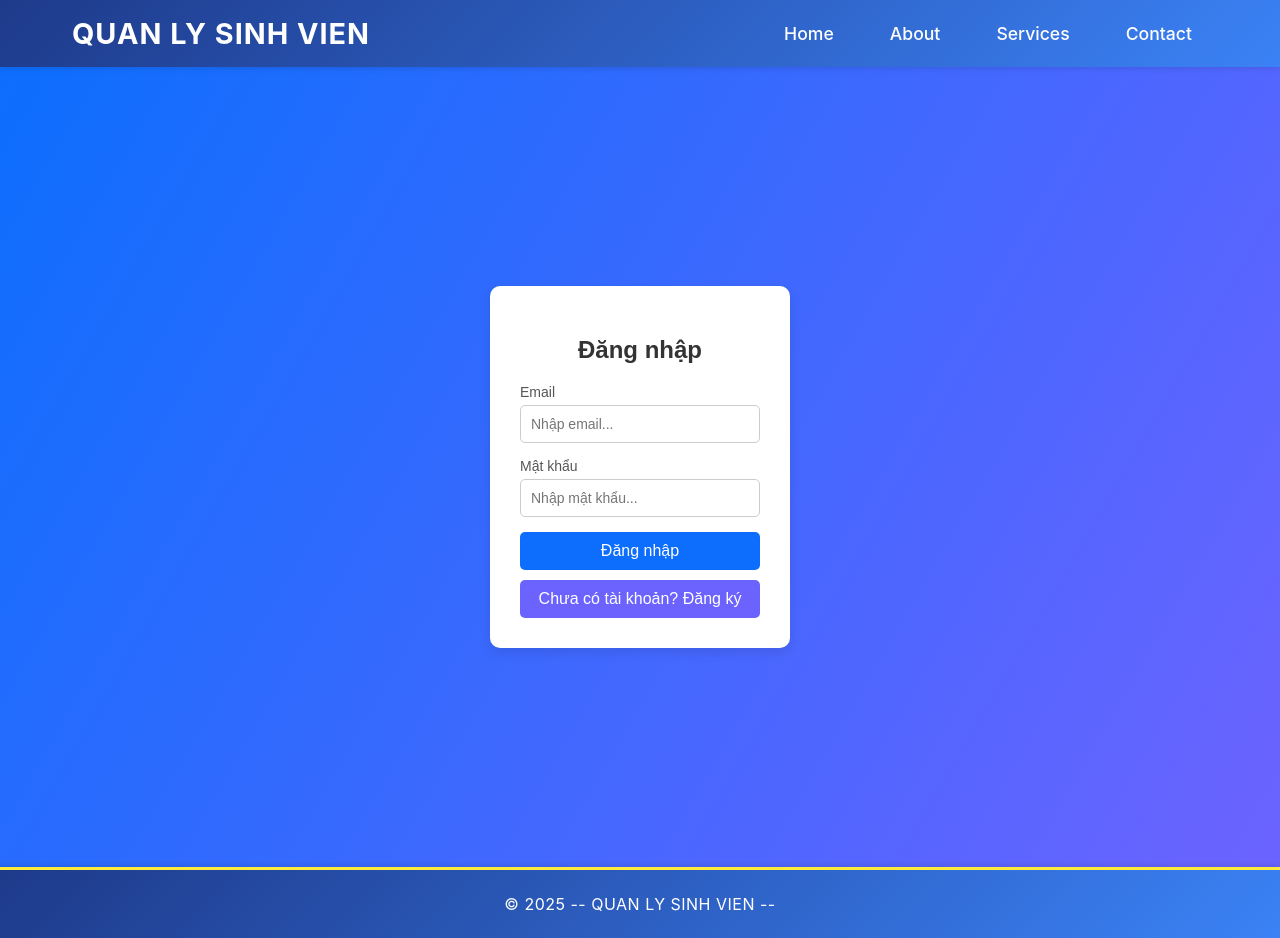
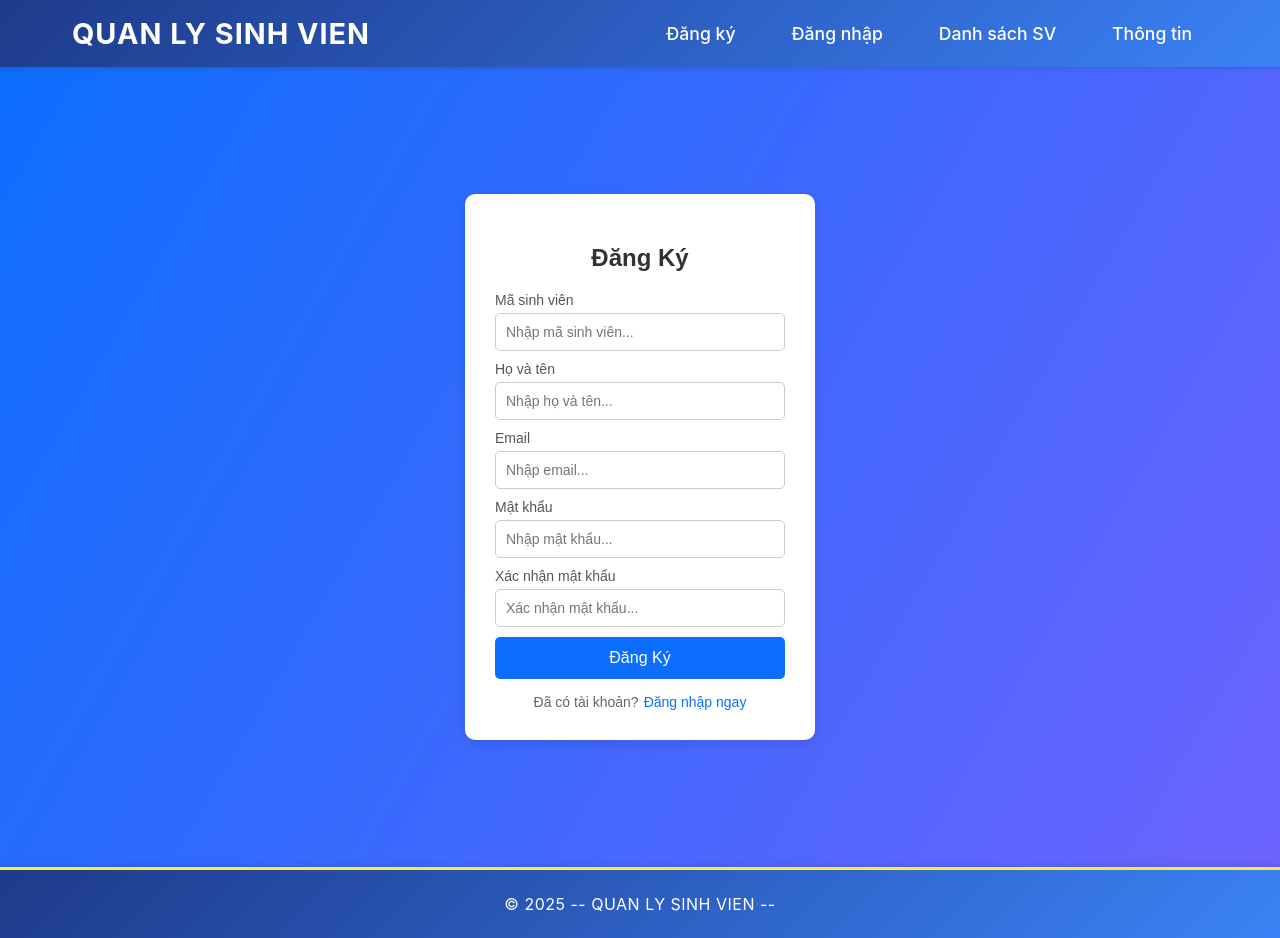
Before and after one commit to anhnguyenha09/react-project-nha, a React (Create React App) app: page / in a window 1280 px wide. Built offline with nearby package versions, Linux system fonts and the light colour scheme.

Commit message:
Chỉnh sửa tí ti

```diff
--- a/src/App.js
+++ b/src/App.js
@@ -1,16 +1,18 @@
-// ===== src/App.js =====
 import React from 'react';
+import { BrowserRouter } from 'react-router-dom';
 import Header from './components/header';
 import Body from './components/body';
 import Footer from './components/footer';
+import './App.css';
 
 export default function App() {
     return (
-        <div className="app-root">
-            <Header></Header>
-            <Body />
-            <Footer />
-        </div>
-        // <React></React>
+        <BrowserRouter>
+            <div className="app-root">
+                <Header />
+                <Body />
+                <Footer />
+            </div>
+        </BrowserRouter>
     );
 }
--- a/src/components/body.js
+++ b/src/components/body.js
@@ -1,14 +1,16 @@
 import LoginPage from "../containers/Login";
+import RegisterPage from "../containers/Register";
 import StudentList from "./StudentList";
 import Info from "./Info";
-import Register from "../containers/Register";
 import { Route, Routes } from "react-router-dom";
+
 function Body() {
     return (
         <main>
             <Routes>
-                <Route path="/" element={<LoginPage />} />
-                <Route path="/register" element={<Register />} />
+                <Route path="/" element={<RegisterPage />} />
+                <Route path="/login" element={<LoginPage />} />
+                <Route path="/register" element={<RegisterPage />} />
                 <Route path="/info" element={<Info />} />
                 <Route path="/studentlist" element={<StudentList />} />
             </Routes>
--- a/src/components/header.js
+++ b/src/components/header.js
@@ -1,4 +1,5 @@
 import './Header.css';
+import { Link } from 'react-router-dom';
 
 function Header() {
     return (
@@ -10,10 +11,10 @@ function Header() {
                 {/* Navigation */}
                 <nav>
                     <ul className="nav-menu">
-                        <li><a href="#">Home</a></li>
-                        <li><a href="#">About</a></li>
-                        <li><a href="#">Services</a></li>
-                        <li><a href="#">Contact</a></li>
+                        <li><Link to="/" style={{color: 'white', textDecoration: 'none'}}>Đăng ký</Link></li>
+                        <li><Link to="/login" style={{color: 'white', textDecoration: 'none'}}>Đăng nhập</Link></li>
+                        <li><Link to="/studentlist" style={{color: 'white', textDecoration: 'none'}}>Danh sách SV</Link></li>
+                        <li><Link to="/info" style={{color: 'white', textDecoration: 'none'}}>Thông tin</Link></li>
                     </ul>
                 </nav>
             </div>
--- a/src/containers/Login.js
+++ b/src/containers/Login.js
@@ -1,5 +1,5 @@
 import { useState } from "react";
-import { useNavigate } from "react-router-dom";
+import { useNavigate, Link } from "react-router-dom";
 import axios from "axios";
 
 function LoginPage() {
@@ -32,10 +32,10 @@ function LoginPage() {
       <form style={styles.box} onSubmit={handleSubmit}>
         <h2 style={styles.title}>Đăng nhập</h2>
 
-        <label style={styles.label}>Email</label>
+        <label style={styles.label}>Tên đăng nhập</label>
         <input
           type="text"
-          placeholder="Nhập email..."
+          placeholder="Nhập tên đăng nhập..."
           value={email}
           onChange={(e) => setEmail(e.target.value)}
           style={styles.input}
@@ -56,14 +56,10 @@ function LoginPage() {
           Đăng nhập
         </button>
 
-        {/* Nút chuyển hướng sang Register */}
-        <button
-          type="button"
-          style={{ ...styles.button, background: "#6c63ff", marginTop: "10px" }}
-          onClick={() => navigate("/register")}
-        >
-          Chưa có tài khoản? Đăng ký
-        </button>
+        <div style={styles.linkContainer}>
+          <p style={styles.linkText}>Chưa có tài khoản? </p>
+          <Link to="/" style={styles.link}>Đăng ký ngay</Link>
+        </div>
       </form>
     </div>
   );
@@ -84,7 +80,7 @@ const styles = {
     padding: "30px",
     borderRadius: "10px",
     boxShadow: "0 4px 12px rgba(0,0,0,0.1)",
-    width: "300px",
+    width: "350px",
     display: "flex",
     flexDirection: "column",
   },
@@ -107,14 +103,34 @@ const styles = {
     fontSize: "14px",
   },
   button: {
-    padding: "10px",
+    padding: "12px",
     background: "#0d6efd",
     color: "white",
     fontSize: "16px",
     border: "none",
     borderRadius: "5px",
     cursor: "pointer",
+    marginBottom: "15px",
+    transition: "background-color 0.3s ease",
   },
+  linkContainer: {
+    textAlign: "center",
+    display: "flex",
+    justifyContent: "center",
+    alignItems: "center",
+    gap: "5px",
+  },
+  linkText: {
+    margin: 0,
+    fontSize: "14px",
+    color: "#666",
+  },
+  link: {
+    color: "#0d6efd",
+    textDecoration: "none",
+    fontSize: "14px",
+    fontWeight: "500",
+  }
 };
 
 export default LoginPage;
--- a/src/containers/Register.js
+++ b/src/containers/Register.js
@@ -1,93 +1,132 @@
-import React from 'react';
-import { useForm } from 'react-hook-form';
-import axios from 'axios';
+import { useState } from "react";
+import { Link } from "react-router-dom";
 
 function Registration() {
-    const { register, handleSubmit, formState: { errors }, watch } = useForm();
-    const password = watch('password');
+    const [formData, setFormData] = useState({
+        maSinhVien: "",
+        hoVaTen: "",
+        email: "",
+        password: "",
+        confirmPassword: ""
+    });
+    const [errors, setErrors] = useState({});
 
-    // Hàm kiểm tra mật khẩu mạnh
-    const validateStrongPassword = value =>
-        /^(?=.*[a-z])(?=.*[A-Z])(?=.*\d)(?=.*[@$!%*?&])[A-Za-z\d@$!%*?&]{8,}$/.test(value) ||
-        'Mật khẩu phải ít nhất 8 ký tự, gồm chữ hoa, chữ thường, số và ký tự đặc biệt';
+    const handleChange = (e) => {
+        const { name, value } = e.target;
+        setFormData(prev => ({
+            ...prev,
+            [name]: value
+        }));
+    };
 
-    const onSubmit = async (data) => {
-        try {
-            await axios.post('http://localhost:3001/account', {
-                studentId: data.maSinhVien,
-                name: data.hoVaTen,
-                email: data.email,
-                password: data.password
-            });
-            alert('Đăng ký thành công!');
-        } catch (err) {
-            console.error('Lỗi khi lưu dữ liệu:', err);
-            alert('Lỗi khi lưu dữ liệu!');
+    const validateForm = () => {
+        const newErrors = {};
+
+        if (!formData.maSinhVien) newErrors.maSinhVien = "Mã sinh viên là bắt buộc";
+        if (!formData.hoVaTen) newErrors.hoVaTen = "Họ và tên là bắt buộc";
+        if (!formData.email) {
+            newErrors.email = "Email là bắt buộc";
+        } else if (!/^[a-zA-Z0-9._%+-]+@[a-zA-Z0-9.-]+\.[a-zA-Z]{2,}$/.test(formData.email)) {
+            newErrors.email = "Email không đúng định dạng";
         }
+        if (!formData.password) newErrors.password = "Mật khẩu là bắt buộc";
+        if (formData.password.length < 6) newErrors.password = "Mật khẩu phải có ít nhất 6 ký tự";
+        if (!formData.confirmPassword) newErrors.confirmPassword = "Xác nhận mật khẩu là bắt buộc";
+        if (formData.password !== formData.confirmPassword) {
+            newErrors.confirmPassword = "Mật khẩu không khớp";
+        }
+
+        setErrors(newErrors);
+        return Object.keys(newErrors).length === 0;
+    };
+
+    const handleSubmit = (e) => {
+        e.preventDefault();
+        if (!validateForm()) return;
+
+        // Lưu dữ liệu (giả lập - trong thực tế sẽ call API)
+        console.log('Dữ liệu đăng ký:', formData);
+        alert('Đăng ký thành công! Bạn có thể đăng nhập ngay.');
+
+        // Reset form
+        setFormData({
+            maSinhVien: "",
+            hoVaTen: "",
+            email: "",
+            password: "",
+            confirmPassword: ""
+        });
+        setErrors({});
     };
 
     return (
         <div style={styles.container}>
-            <form style={styles.box} onSubmit={handleSubmit(onSubmit)}>
+            <form style={styles.box} onSubmit={handleSubmit}>
                 <h2 style={styles.title}>Đăng Ký</h2>
 
                 <label style={styles.label}>Mã sinh viên</label>
                 <input
-                    {...register('maSinhVien', { required: 'Mã sinh viên là bắt buộc' })}
+                    type="text"
+                    name="maSinhVien"
                     placeholder="Nhập mã sinh viên..."
+                    value={formData.maSinhVien}
+                    onChange={handleChange}
                     style={styles.input}
                 />
-                {errors.maSinhVien && <p style={styles.error}>{errors.maSinhVien.message}</p>}
+                {errors.maSinhVien && <p style={styles.error}>{errors.maSinhVien}</p>}
 
                 <label style={styles.label}>Họ và tên</label>
                 <input
-                    {...register('hoVaTen', { required: 'Họ và tên là bắt buộc' })}
+                    type="text"
+                    name="hoVaTen"
                     placeholder="Nhập họ và tên..."
+                    value={formData.hoVaTen}
+                    onChange={handleChange}
                     style={styles.input}
                 />
-                {errors.hoVaTen && <p style={styles.error}>{errors.hoVaTen.message}</p>}
+                {errors.hoVaTen && <p style={styles.error}>{errors.hoVaTen}</p>}
 
                 <label style={styles.label}>Email</label>
                 <input
-                    {...register('email', {
-                        required: 'Email là bắt buộc',
-                        pattern: {
-                            value: /^[a-zA-Z0-9._%+-]+@[a-zA-Z0-9.-]+\.[a-zA-Z]{2,}$/,
-                            message: 'Email không đúng định dạng'
-                        }
-                    })}
+                    type="email"
+                    name="email"
                     placeholder="Nhập email..."
+                    value={formData.email}
+                    onChange={handleChange}
                     style={styles.input}
                 />
-                {errors.email && <p style={styles.error}>{errors.email.message}</p>}
+                {errors.email && <p style={styles.error}>{errors.email}</p>}
 
                 <label style={styles.label}>Mật khẩu</label>
                 <input
                     type="password"
-                    {...register('password', {
-                        required: 'Mật khẩu là bắt buộc',
-                        validate: validateStrongPassword
-                    })}
+                    name="password"
                     placeholder="Nhập mật khẩu..."
+                    value={formData.password}
+                    onChange={handleChange}
                     style={styles.input}
                 />
-                {errors.password && <p style={styles.error}>{errors.password.message}</p>}
+                {errors.password && <p style={styles.error}>{errors.password}</p>}
 
                 <label style={styles.label}>Xác nhận mật khẩu</label>
                 <input
                     type="password"
-                    {...register('confirmPassword', {
-                        required: 'Xác nhận mật khẩu là bắt buộc',
-                        validate: value => value === password || 'Mật khẩu không khớp'
-                    })}
+                    name="confirmPassword"
                     placeholder="Xác nhận mật khẩu..."
+                    value={formData.confirmPassword}
+                    onChange={handleChange}
                     style={styles.input}
                 />
-                {errors.confirmPassword && <p style={styles.error}>{errors.confirmPassword.message}</p>}
+                {errors.confirmPassword && <p style={styles.error}>{errors.confirmPassword}</p>}
 
                 <button type="submit" style={styles.button}>
                     Đăng Ký
                 </button>
+
+                <div style={styles.linkContainer}>
+                    <p style={styles.linkText}>Đã có tài khoản? </p>
+                    <Link to="/login" style={styles.link}>Đăng nhập ngay</Link>
+                </div>
             </form>
         </div>
     );
@@ -108,7 +147,7 @@ const styles = {
         padding: "30px",
         borderRadius: "10px",
         boxShadow: "0 4px 12px rgba(0,0,0,0.1)",
-        width: "300px",
+        width: "350px",
         display: "flex",
         flexDirection: "column",
     },
@@ -124,7 +163,7 @@ const styles = {
     },
     input: {
         padding: "10px",
-        marginBottom: "15px",
+        marginBottom: "10px",
         borderRadius: "5px",
         border: "1px solid #ccc",
         outline: "none",
@@ -133,17 +172,37 @@ const styles = {
     error: {
         color: "red",
         fontSize: "12px",
-        margin: "0 0 10px 0",
+        margin: "0 0 15px 0",
     },
     button: {
-        padding: "10px",
+        padding: "12px",
         background: "#0d6efd",
         color: "white",
         fontSize: "16px",
         border: "none",
         borderRadius: "5px",
         cursor: "pointer",
+        marginBottom: "15px",
+        transition: "background-color 0.3s ease",
     },
+    linkContainer: {
+        textAlign: "center",
+        display: "flex",
+        justifyContent: "center",
+        alignItems: "center",
+        gap: "5px",
+    },
+    linkText: {
+        margin: 0,
+        fontSize: "14px",
+        color: "#666",
+    },
+    link: {
+        color: "#0d6efd",
+        textDecoration: "none",
+        fontSize: "14px",
+        fontWeight: "500",
+    }
 };
 
 export default Registration;
--- a/src/index.js
+++ b/src/index.js
@@ -1,21 +1,14 @@
 import React from 'react';
 import ReactDOM from 'react-dom/client';
 import './index.css';
-import Header from './components/header';
-import Body from './components/body';
-import Footer from './components/footer';
+import App from './App';
 import reportWebVitals from './reportWebVitals';
-import { BrowserRouter } from 'react-router-dom';
+
 const root = ReactDOM.createRoot(document.getElementById('root'));
 root.render(
-    <>
-        <Header />
-        <BrowserRouter>
-            <Body />
-        </BrowserRouter>
-
-        <Footer />
-    </>
+    <React.StrictMode>
+        <App />
+    </React.StrictMode>
 );
 
 reportWebVitals();
```
